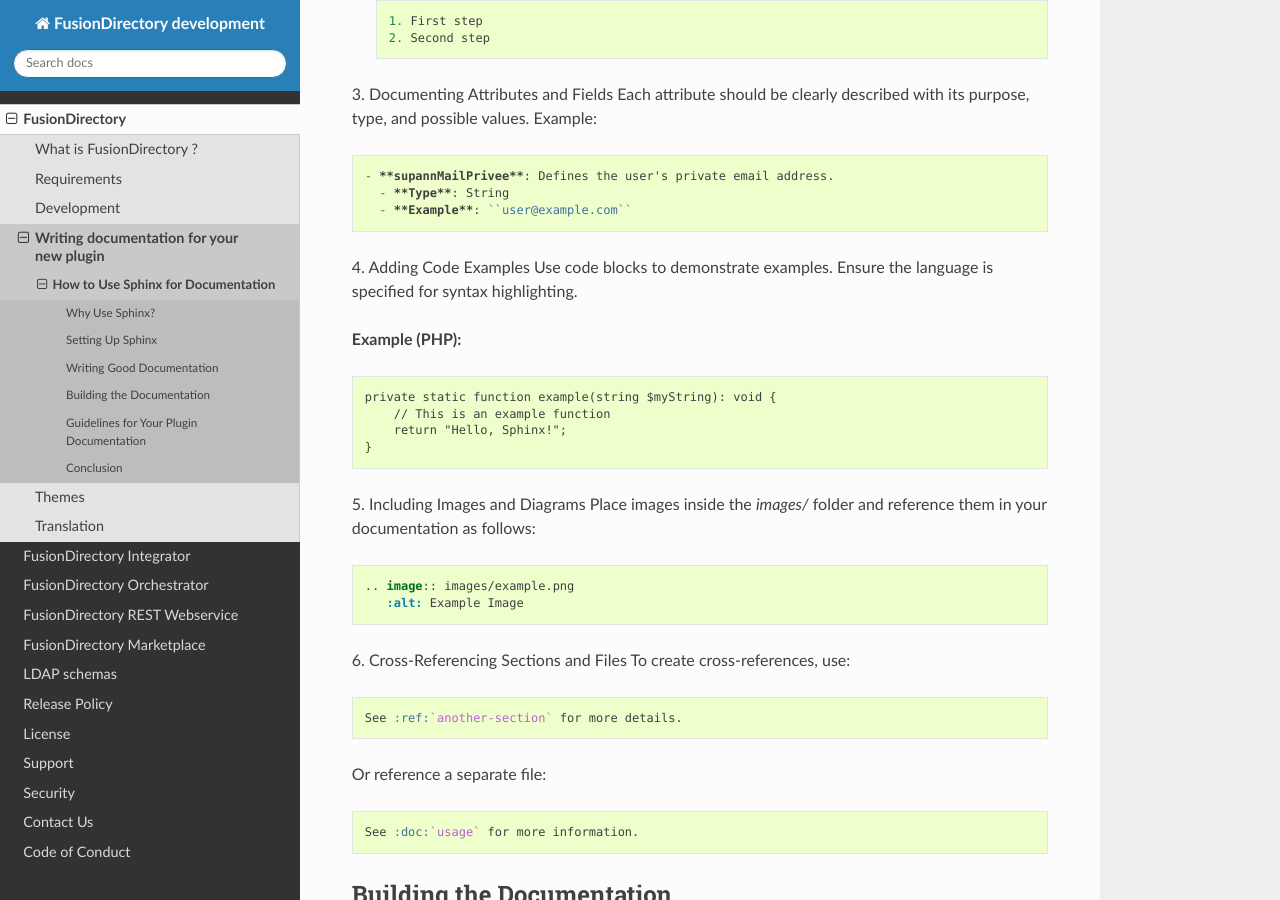
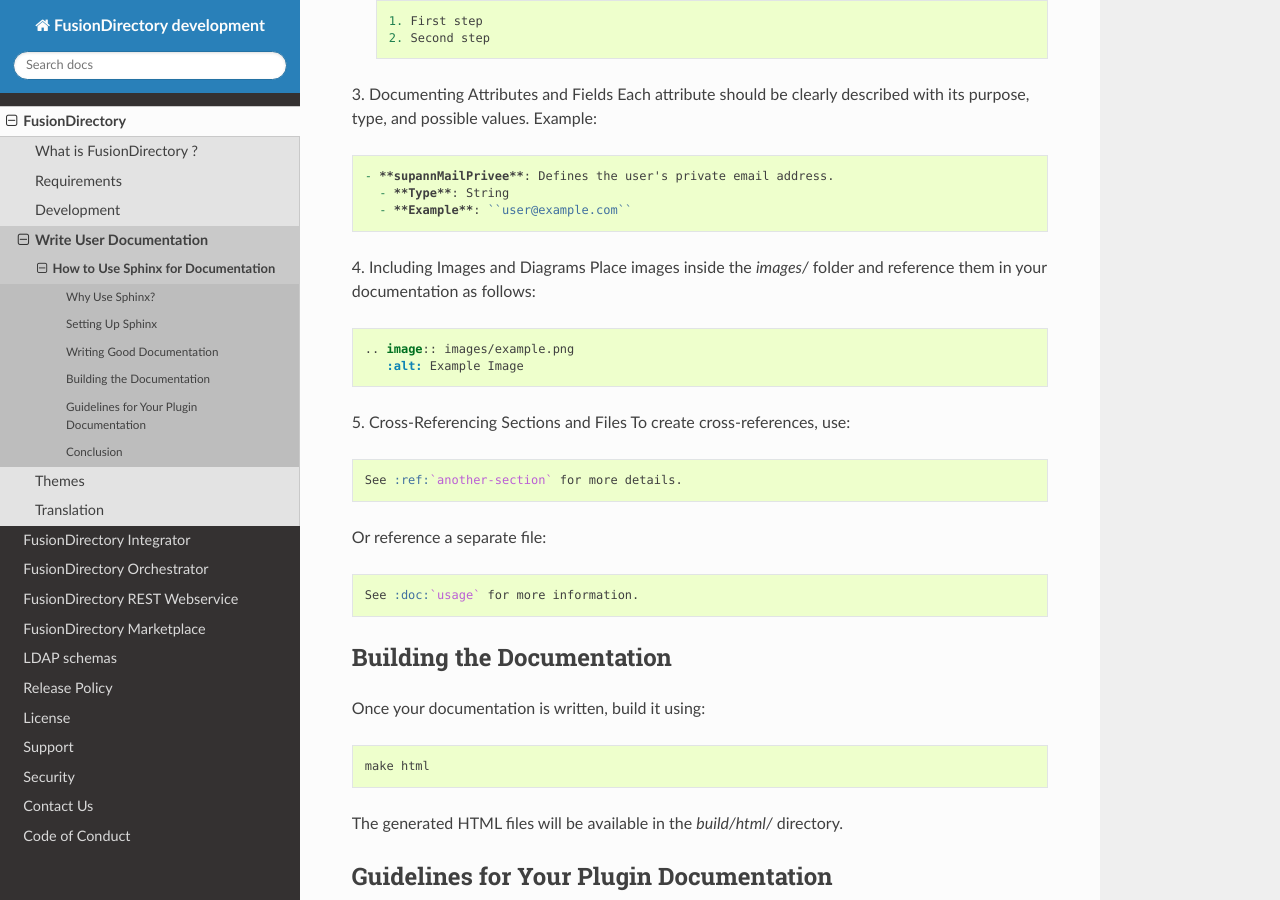
Before and after one commit to fusiondirectory/fusiondirectory-dev-manual, a Sphinx documentation site: the page built from source/fusiondirectory/sphinx/sphinx.rst, in a window 1280 px wide and 900 px high, scrolled down 1879 px. Built offline with Sphinx 7.4.7 and the Read the Docs theme 3.1.0, drawn with Linux system fonts in a browser that asks for light colours; some of the changed text lies outside the part shown.

Commit message:
:sparkles: Write User Documentation - dev manual
Dev Manual - add dev doc for sphinx

```diff
--- a/source/fusiondirectory/sphinx/index.rst
+++ b/source/fusiondirectory/sphinx/index.rst
@@ -1,5 +1,5 @@
-Writing documentation for your new plugin
-=========================================
+Write User Documentation
+========================
 
 How to properly write a documentation in Sphinx for your new plugin.
 
--- a/source/fusiondirectory/sphinx/sphinx.rst
+++ b/source/fusiondirectory/sphinx/sphinx.rst
@@ -101,19 +101,7 @@
      - **Type**: String
      - **Example**: ``user@example.com``
 
-4. Adding Code Examples
-Use code blocks to demonstrate examples. Ensure the language is specified for syntax highlighting.
-
-**Example (PHP):**
-
-.. code-block:: php
-
-   private static function example(string $myString): void {
-       // This is an example function
-       return "Hello, Sphinx!";
-   }
-
-5. Including Images and Diagrams
+4. Including Images and Diagrams
 Place images inside the `images/` folder and reference them in your documentation as follows:
 
 .. code-block:: rst
@@ -121,7 +109,7 @@
    .. image:: images/example.png
       :alt: Example Image
 
-6. Cross-Referencing Sections and Files
+5. Cross-Referencing Sections and Files
 To create cross-references, use:
 
 .. code-block:: rst
```
